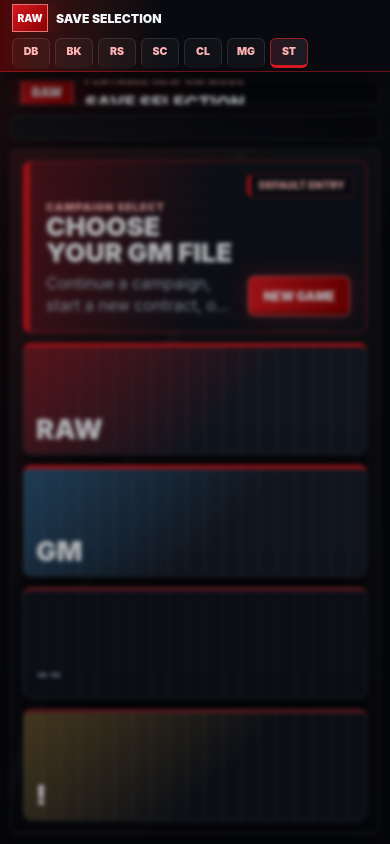
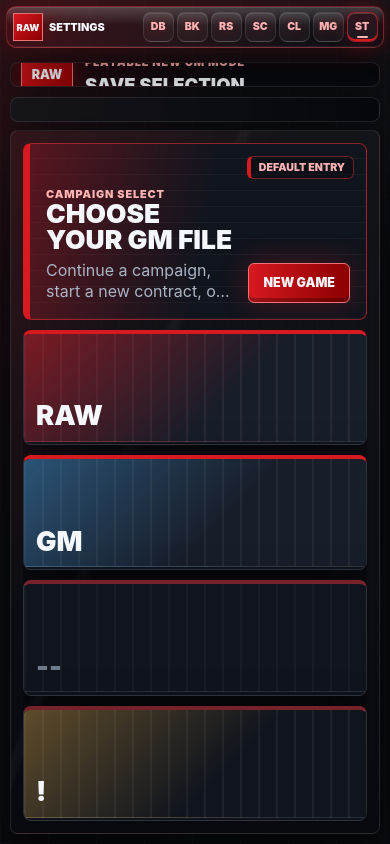
Before and after one commit to vbgmmode/next_gm, a website: page ui/playable-new-gm-mode/index.html in a window 390 px wide. Drawn offline with Linux system fonts and the light colour scheme.

Commit message:
Refine Playable New GM Mode top dock navigation

```diff
--- a/ui/playable-new-gm-mode/app.js
+++ b/ui/playable-new-gm-mode/app.js
@@ -69,12 +69,15 @@
     });
   }
 
-  function showSection(targetId) {
+  function showSection(targetId, preferredNavSection) {
     const target = getSection(targetId);
 
     if (!target) {
       return;
     }
+
+    const activeNavSection = preferredNavSection || sectionNavMap[targetId];
+    const activeNavItem = navItems.find((item) => item.dataset.navSection === activeNavSection);
 
     sections.forEach((section) => {
       const isActive = section === target;
@@ -83,7 +86,7 @@
     });
 
     navItems.forEach((item) => {
-      const isActive = item.dataset.navSection === sectionNavMap[targetId];
+      const isActive = item.dataset.navSection === activeNavSection;
       item.classList.toggle("active", isActive);
       if (isActive) {
         item.setAttribute("aria-current", "page");
@@ -99,7 +102,7 @@
     }
 
     if (railActiveLabel) {
-      railActiveLabel.textContent = target.dataset.screenTitle;
+      railActiveLabel.textContent = activeNavItem?.dataset.navLabel || target.dataset.screenTitle;
     }
 
     if (phaseLabel) {
@@ -140,7 +143,7 @@
 
   navItems.forEach((item) => {
     item.addEventListener("click", () => {
-      showSection(item.dataset.navTarget);
+      showSection(item.dataset.navTarget, item.dataset.navSection);
     });
   });
 
--- a/ui/playable-new-gm-mode/index.html
+++ b/ui/playable-new-gm-mode/index.html
@@ -9,37 +9,37 @@
   </head>
   <body class="brand-raw">
     <div class="app-shell">
-      <nav class="top-icon-rail" aria-label="Playable New GM Mode sections">
+      <nav class="top-icon-rail" aria-label="Playable New GM Mode top dock">
         <div class="nav-status">
           <span class="rail-brand" id="rail-brand-mark">RAW</span>
-          <span class="rail-active-label" id="rail-active-label">Save Selection</span>
+          <span class="rail-active-label" id="rail-active-label">Settings</span>
         </div>
         <div class="nav-items">
-          <button class="nav-tab active" type="button" data-nav-target="brand-dashboard" data-nav-section="dashboard" aria-current="page">
+          <button class="nav-tab" type="button" data-nav-target="brand-dashboard" data-nav-section="dashboard" data-nav-label="Dashboard" aria-label="Dashboard section">
             <span class="nav-icon">DB</span>
             <span class="nav-label">Dashboard</span>
           </button>
-          <button class="nav-tab" type="button" data-nav-target="draft-room" data-nav-section="booking">
+          <button class="nav-tab" type="button" data-nav-target="draft-room" data-nav-section="booking" data-nav-label="Booking" aria-label="Booking section">
             <span class="nav-icon">BK</span>
             <span class="nav-label">Booking</span>
           </button>
-          <button class="nav-tab" type="button" data-nav-target="draft-recap" data-nav-section="roster">
+          <button class="nav-tab" type="button" data-nav-target="draft-recap" data-nav-section="roster" data-nav-label="Roster" aria-label="Roster section">
             <span class="nav-icon">RS</span>
             <span class="nav-label">Roster</span>
           </button>
-          <button class="nav-tab" type="button" data-nav-target="draft-room" data-nav-section="scouting">
+          <button class="nav-tab" type="button" data-nav-target="draft-room" data-nav-section="scouting" data-nav-label="Scouting" aria-label="Scouting section">
             <span class="nav-icon">SC</span>
             <span class="nav-label">Scouting</span>
           </button>
-          <button class="nav-tab" type="button" data-nav-target="brand-dashboard" data-nav-section="calendar">
+          <button class="nav-tab" type="button" data-nav-target="brand-dashboard" data-nav-section="calendar" data-nav-label="Calendar" aria-label="Calendar section">
             <span class="nav-icon">CL</span>
             <span class="nav-label">Calendar</span>
           </button>
-          <button class="nav-tab" type="button" data-nav-target="brand-dashboard" data-nav-section="management">
+          <button class="nav-tab" type="button" data-nav-target="brand-dashboard" data-nav-section="management" data-nav-label="Management" aria-label="Management section">
             <span class="nav-icon">MG</span>
             <span class="nav-label">Management</span>
           </button>
-          <button class="nav-tab" type="button" data-nav-target="save-selection" data-nav-section="settings">
+          <button class="nav-tab active" type="button" data-nav-target="save-selection" data-nav-section="settings" data-nav-label="Settings" aria-label="Settings section" aria-current="page">
             <span class="nav-icon">ST</span>
             <span class="nav-label">Settings</span>
           </button>
--- a/ui/playable-new-gm-mode/styles.css
+++ b/ui/playable-new-gm-mode/styles.css
@@ -23,7 +23,7 @@
   --surface-deep: rgba(8, 10, 15, 0.88);
   --radius-panel: 8px;
   --radius-control: 6px;
-  --nav-height: 44px;
+  --nav-height: 56px;
   --hud-height: 60px;
   font-family:
     Inter, ui-sans-serif, system-ui, -apple-system, BlinkMacSystemFont, "Segoe UI",
@@ -137,47 +137,75 @@ button:disabled {
 
 .top-icon-rail {
   position: fixed;
-  top: 0;
-  left: 0;
-  right: 0;
+  top: 8px;
+  left: 50%;
   z-index: 50;
-  display: grid;
-  grid-template-columns: auto minmax(0, 1fr);
+  isolation: isolate;
+  display: flex;
   align-items: center;
-  gap: 10px;
-  height: var(--nav-height);
+  gap: 8px;
+  width: max-content;
+  max-width: calc(100vw - 24px);
+  min-height: 42px;
+  transform: translateX(-50%);
   overflow: visible;
-  border-bottom: 1px solid color-mix(in srgb, var(--brand-primary) 50%, transparent);
-  background:
-    linear-gradient(90deg, color-mix(in srgb, var(--brand-secondary) 52%, transparent), rgba(8, 10, 15, 0.98) 42%),
-    var(--bg-app);
-  padding: 6px 12px;
-  box-shadow: 0 14px 32px var(--shadow);
+  border: 1px solid color-mix(in srgb, var(--brand-primary) 38%, var(--border-subtle));
+  border-radius: 10px;
+  background:
+    linear-gradient(180deg, rgba(255, 255, 255, 0.12), transparent 44%),
+    linear-gradient(90deg, color-mix(in srgb, var(--brand-secondary) 34%, transparent), rgba(8, 10, 15, 0.78)),
+    var(--bg-glass);
+  padding: 5px 7px 5px 8px;
+  box-shadow:
+    inset 0 1px 0 rgba(255, 255, 255, 0.18),
+    inset 0 -1px 0 rgba(255, 255, 255, 0.06),
+    0 18px 46px var(--shadow),
+    0 0 28px var(--brand-glow);
+  backdrop-filter: blur(18px) saturate(130%);
+  transition:
+    border-color 160ms ease,
+    box-shadow 160ms ease,
+    background 160ms ease;
+}
+
+.top-icon-rail::before {
+  content: "";
+  position: absolute;
+  inset: 1px;
+  z-index: 0;
+  pointer-events: none;
+  border-radius: 8px;
+  background: linear-gradient(180deg, rgba(255, 255, 255, 0.08), transparent 46%);
 }
 
 .top-icon-rail::after {
   content: "";
   position: fixed;
-  inset: var(--nav-height) 0 0;
+  inset: 0;
+  z-index: 0;
   pointer-events: none;
   background: rgba(0, 0, 0, 0);
-  transition: background 160ms ease, backdrop-filter 160ms ease;
+  transition:
+    background 160ms ease,
+    backdrop-filter 160ms ease;
 }
 
 .top-icon-rail:hover::after,
 .top-icon-rail:focus-within::after {
-  background: rgba(0, 0, 0, 0.28);
-  backdrop-filter: blur(2px);
+  background: rgba(0, 0, 0, 0.3);
+  backdrop-filter: blur(3px);
 }
 
 .nav-status {
   position: relative;
-  z-index: 1;
+  z-index: 2;
   display: flex;
-  min-width: 190px;
+  width: 172px;
+  min-width: 0;
   align-items: center;
   gap: 8px;
   overflow: hidden;
+  padding-right: 4px;
 }
 
 .rail-brand,
@@ -195,7 +223,7 @@ button:disabled {
 }
 
 .rail-brand {
-  width: 36px;
+  width: 34px;
   height: 28px;
   flex: 0 0 auto;
   font-size: 0.64rem;
@@ -214,56 +242,110 @@ button:disabled {
 
 .nav-items {
   position: relative;
-  z-index: 1;
+  z-index: 2;
   display: flex;
   min-width: 0;
-  justify-content: flex-end;
-  gap: 5px;
-  overflow: hidden;
+  justify-content: center;
+  gap: 4px;
+  overflow: visible;
 }
 
 .nav-tab {
+  position: relative;
   display: flex;
-  min-width: 38px;
-  height: 30px;
+  width: 34px;
+  min-width: 34px;
+  height: 32px;
   align-items: center;
   justify-content: center;
-  gap: 8px;
+  gap: 7px;
   overflow: hidden;
   border: 1px solid var(--border-subtle);
-  border-bottom: 3px solid transparent;
-  border-radius: var(--radius-control);
-  background: rgba(255, 255, 255, 0.035);
+  border-bottom-color: rgba(255, 255, 255, 0.16);
+  border-radius: 8px;
+  background:
+    linear-gradient(180deg, rgba(255, 255, 255, 0.07), transparent 72%),
+    rgba(255, 255, 255, 0.04);
   color: var(--text-secondary);
   cursor: pointer;
-  padding: 0 5px;
+  padding: 0 4px;
   text-align: left;
+  box-shadow: inset 0 1px 0 rgba(255, 255, 255, 0.08);
+  transition:
+    width 170ms ease,
+    min-width 170ms ease,
+    transform 150ms ease,
+    border-color 150ms ease,
+    box-shadow 150ms ease,
+    background 150ms ease,
+    color 150ms ease;
 }
 
 .top-icon-rail:hover .nav-tab,
 .top-icon-rail:focus-within .nav-tab {
-  min-width: 126px;
+  width: 112px;
+  min-width: 92px;
   justify-content: flex-start;
-  padding: 0 8px;
+  padding: 0 9px;
 }
 
 .nav-tab:hover,
-.nav-tab:focus-visible,
+.nav-tab:focus-visible {
+  transform: translateY(-3px) scale(1.04);
+  z-index: 3;
+  border-color: color-mix(in srgb, var(--brand-primary) 68%, var(--border-subtle));
+  background:
+    linear-gradient(180deg, color-mix(in srgb, var(--brand-primary) 22%, transparent), rgba(255, 255, 255, 0.055)),
+    var(--surface-plate);
+  color: var(--text-primary);
+  box-shadow:
+    inset 0 1px 0 rgba(255, 255, 255, 0.16),
+    0 8px 22px var(--shadow),
+    0 0 18px var(--brand-glow);
+}
+
 .nav-tab.active {
   border-color: color-mix(in srgb, var(--brand-primary) 60%, var(--border-subtle));
-  border-bottom-color: var(--brand-primary);
-  background:
-    linear-gradient(90deg, var(--brand-soft), rgba(255, 255, 255, 0.035)),
-    var(--bg-surface);
+  background:
+    linear-gradient(180deg, var(--brand-soft), rgba(255, 255, 255, 0.045)),
+    var(--surface-plate);
   color: var(--text-primary);
+  box-shadow:
+    inset 0 1px 0 rgba(255, 255, 255, 0.18),
+    inset 0 -2px 0 var(--brand-primary),
+    0 0 20px var(--brand-glow);
+}
+
+.nav-tab.active::after {
+  content: "";
+  position: absolute;
+  left: 9px;
+  right: 9px;
+  bottom: 3px;
+  height: 2px;
+  border-radius: 999px;
+  background: var(--brand-accent);
+  box-shadow: 0 0 12px var(--brand-glow);
 }
 
 .nav-icon {
+  display: grid;
+  width: 24px;
+  height: 24px;
+  place-items: center;
   flex: 0 0 auto;
   color: var(--brand-accent);
   font-size: 0.66rem;
   font-weight: 950;
-  text-transform: uppercase;
+  line-height: 1;
+  text-transform: uppercase;
+  text-shadow: 0 0 12px var(--brand-glow);
+  transition: transform 150ms ease;
+}
+
+.nav-tab:hover .nav-icon,
+.nav-tab:focus-visible .nav-icon {
+  transform: scale(1.08);
 }
 
 .nav-label {
@@ -280,6 +362,20 @@ button:disabled {
 .top-icon-rail:hover .nav-label,
 .top-icon-rail:focus-within .nav-label {
   display: inline;
+}
+
+@media (prefers-reduced-motion: reduce) {
+  .top-icon-rail,
+  .top-icon-rail::after,
+  .nav-tab,
+  .nav-icon {
+    transition: none;
+  }
+
+  .nav-tab:hover,
+  .nav-tab:focus-visible {
+    transform: none;
+  }
 }
 
 .game-shell {
@@ -1568,11 +1664,16 @@ dd {
 @media (max-width: 1180px) and (min-width: 761px) {
   .top-icon-rail:hover .nav-tab,
   .top-icon-rail:focus-within .nav-tab {
-    min-width: 100px;
+    width: 98px;
+    min-width: 82px;
+  }
+
+  .nav-status {
+    width: 154px;
   }
 
   .nav-label {
-    font-size: 0.62rem;
+    font-size: 0.6rem;
   }
 
   .save-slot-stage,
@@ -1650,37 +1751,54 @@ dd {
 
 @media (max-width: 900px) {
   .top-icon-rail {
-    grid-template-columns: minmax(0, 1fr);
-    height: 72px;
+    top: 6px;
+    width: max-content;
+    max-width: calc(100vw - 12px);
+    min-height: 42px;
+    gap: 5px;
+    padding: 5px 6px;
   }
 
   .nav-status {
-    min-width: 0;
+    width: 126px;
+    gap: 6px;
+  }
+
+  .rail-brand {
+    width: 30px;
+    font-size: 0.58rem;
+  }
+
+  .rail-active-label {
+    font-size: 0.68rem;
   }
 
   .nav-items {
-    justify-content: flex-start;
-    overflow: hidden auto;
+    gap: 3px;
+    overflow: visible;
+  }
+
+  .nav-tab {
+    width: 31px;
+    min-width: 31px;
+    height: 30px;
+    padding: 0 3px;
   }
 
   .top-icon-rail:hover .nav-tab,
   .top-icon-rail:focus-within .nav-tab {
-    min-width: 38px;
+    width: 31px;
+    min-width: 31px;
     justify-content: center;
-    padding: 0 5px;
+    padding: 0 3px;
   }
 
   .top-icon-rail:hover .nav-label,
   .top-icon-rail:focus-within .nav-label {
     display: none;
   }
-
-  .top-icon-rail::after {
-    inset: 72px 0 0;
-  }
-
   .game-shell {
-    padding: 80px 10px 10px;
+    padding: 62px 10px 10px;
   }
 
   .game-hud,
```
Also changed, not shown: docs/playable-new-gm-mode-roadmap.md (+2 -1 lines), docs/playable-new-gm-mode-ui-shell-checklist.md (+13 -5 lines), docs/playable-new-gm-mode-visual-design-contract.md (+4 -0 lines), docs/ui-ux-doctrine.md (+7 -4 lines).
